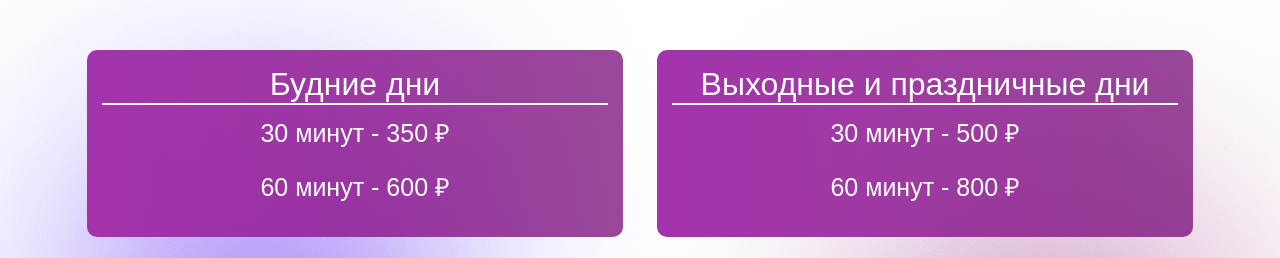
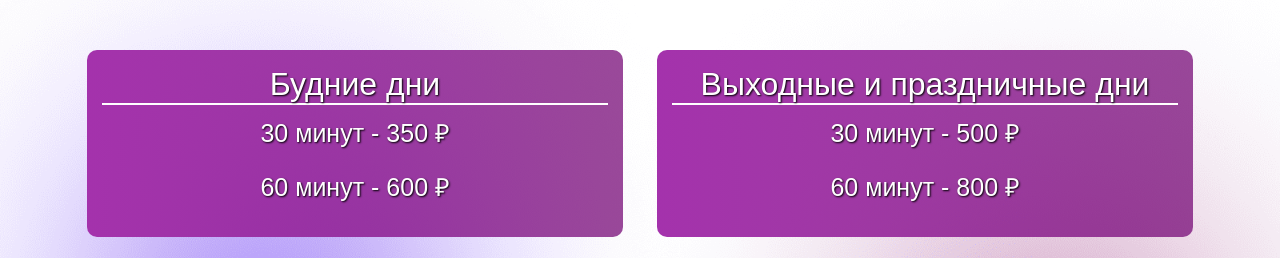
Before and after one commit to RoverMRX/ID-New, a plain HTML site: page index.html in a window 1280 px wide. Shown: the part 667-925 px from the top of the page. Drawn offline with Linux system fonts and the light colour scheme.

Commit message:
addshadows

```diff
--- a/css/style.css
+++ b/css/style.css
@@ -53,6 +53,7 @@ body {
     font-size: 25px;
     border-radius: 10px;
     margin: 5px 5px 5px 5px;
+    text-shadow: 1px 1px 2px black;
 
 
   }
@@ -61,6 +62,7 @@ body {
         color:white;
         margin-bottom: 10px;
     border-bottom: 2px solid white;
+
   }
 
 .price-block {
@@ -74,6 +76,7 @@ body {
     font-size: 25px;
     border-radius: 10px;
     margin: 5px 5px 5px 5px;
+
 
 
   }
```
Also changed, not shown: index.html (+2 -1 lines).
